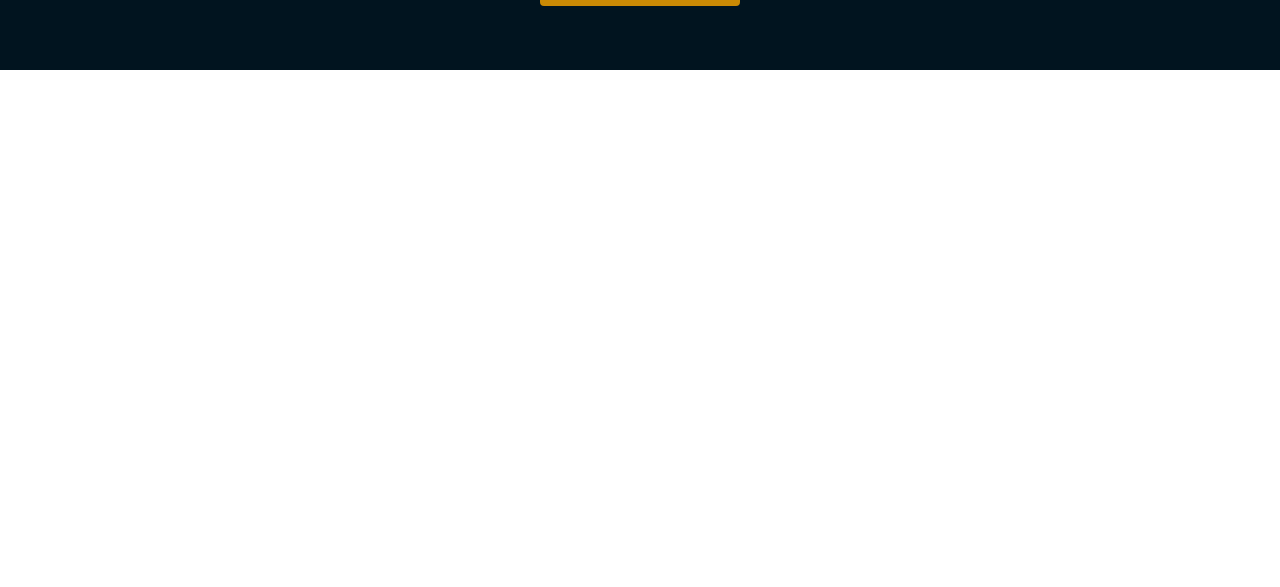
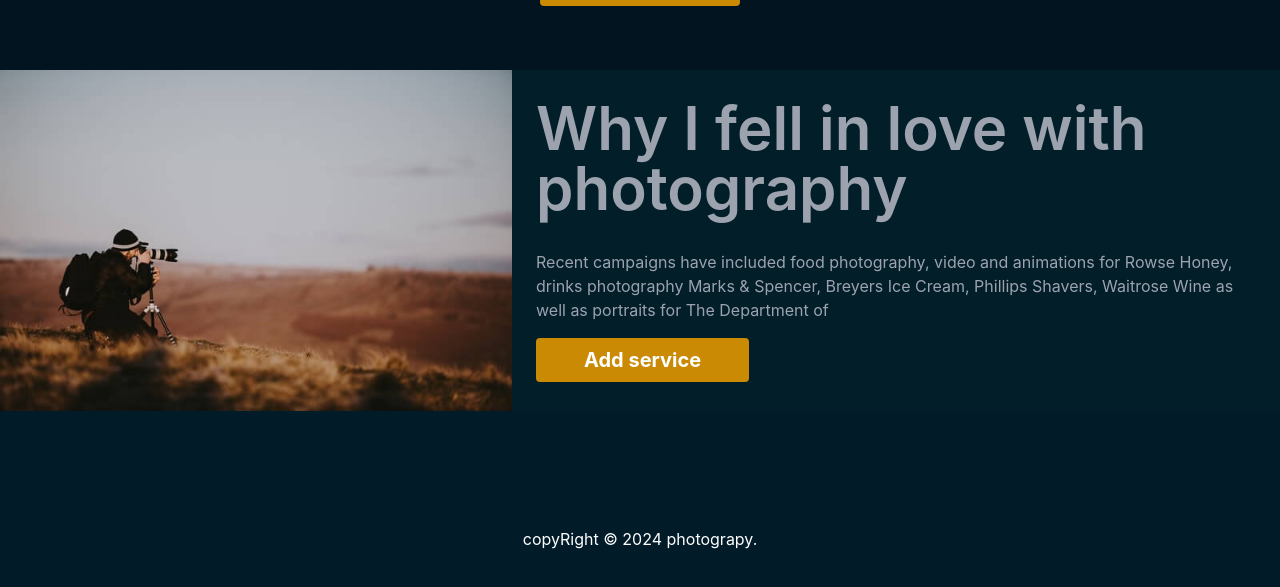
Before and after one commit to habibur420/b6a11-service-review-client-side-habibur420, a React (Create React App) app: page / in a window 1280 px wide. Shown: the part 838-1425 px from the top of the page. Before the commit the page ends 1164 px from the top, so only its background shows below. Built offline with nearby package versions, Linux system fonts and the light colour scheme; no server answers.

Commit message:
photo section added

```diff
--- a/src/Pages/Home/Home/Home.js
+++ b/src/Pages/Home/Home/Home.js
@@ -1,5 +1,6 @@
 import React from 'react';
 import { Helmet } from 'react-helmet-async';
+import Photo from '../../Photo/Photo';
 import Services from '../../Services/Services';
 import Banner from '../Banner/Banner';
 
@@ -11,6 +12,7 @@ const Home = () => {
         </Helmet>
             <Banner></Banner>
             <Services/>
+            <Photo></Photo>
         </div>
     );
 };
--- a/src/Pages/Login/Login.js
+++ b/src/Pages/Login/Login.js
@@ -30,7 +30,7 @@ const Login = () => {
 
 
                 // get jwt token here
-                fetch('http://localhost:5000/jwt', {
+                fetch('https://server-habibur420.vercel.app/jwt', {
                     method: 'POST',
                     headers: {
                         'content-type': 'application/json'
--- /dev/null
+++ b/src/Pages/Photo/Photo.js
@@ -0,0 +1,25 @@
+import React from 'react';
+import photo from '../../assets/home-img/photo.jpg'
+
+const Photo = () => {
+    return (
+        <div className='md:flex flex-row bg-[#021e29] '>
+            <div className='basis-2/5'>
+                <img src={photo} className="w-full h-full" alt="" />
+            </div>
+            <div className='basis-3/5 flex justify-center items-center'>
+                <div className='p-6 text-gray-400 '>
+                    <h1 className='lg:text-6xl md:text-5xl text-4xl font-semibold'>Why I fell in love with photography</h1>
+                    <p className='mt-8'>Recent campaigns have included food photography, video and animations for Rowse Honey, drinks photography
+                        Marks & Spencer, Breyers Ice Cream, Phillips Shavers, Waitrose Wine as well as portraits for The Department of</p>
+                    <button className='bg-yellow-600 mt-4 text-xl hover:bg-yellow-700 text-white font-bold py-2 px-12 rounded'>
+                        Add service
+                    </button>
+
+                </div>
+            </div>
+        </div>
+    );
+};
+
+export default Photo;
--- a/src/Pages/Review/AddReviw.js
+++ b/src/Pages/Review/AddReviw.js
@@ -14,7 +14,8 @@ const AddReviw = ({ id, ServiceName }) => {
         const text = form.text.value;
         const photo = user.photoURL;
 
-        console.log(ServiceName)
+        const date = new Date()
+        console.log(date)
 
         const review = {
             service: id,
@@ -25,7 +26,7 @@ const AddReviw = ({ id, ServiceName }) => {
             ServiceName,
         }
 
-        fetch(`http://localhost:5000/review`, {
+        fetch(`https://server-habibur420.vercel.app/review`, {
             method: 'POST',
             headers: {
                 'content-type': 'application/json'
--- a/src/Pages/Review/MyReview.js
+++ b/src/Pages/Review/MyReview.js
@@ -9,7 +9,7 @@ const MyReview = () => {
     const { user, logOut } = useContext(AuthContext)
 
     useEffect(() => {
-        fetch(`http://localhost:5000/review?email=${user?.email}`, {
+        fetch(`https://server-habibur420.vercel.app/my/review?email=${user?.email}`, {
             headers: {
                 authorization: `Bearer ${localStorage.getItem('photography-token')}`
             }
@@ -25,8 +25,11 @@ const MyReview = () => {
             })
     }, [user?.email, logOut])
 
+
+
+
     const handleDelete = id => {
-        fetch(`http://localhost:5000/review/${id}`, {
+        fetch(`https://server-habibur420.vercel.app/review/${id}`, {
             method: 'DELETE',
         })
             .then(res => res.json())
@@ -36,6 +39,8 @@ const MyReview = () => {
                 console.log(data)
             })
     }
+
+
 
 
     return (
@@ -56,7 +61,7 @@ const MyReview = () => {
             }
             <div className='grid lg:grid-cols-3 md:grid-cols-2 grid-cols-1 gap-8 '>
                 {
-                    reviews.map(review => <ReviewCart
+                    reviews?.map(review => <ReviewCart
                         key={review._id}
                         review={review}
                         handleDelete={handleDelete}
--- a/src/Pages/Review/UpdateReview.js
+++ b/src/Pages/Review/UpdateReview.js
@@ -11,7 +11,7 @@ const UpdateReview = () => {
 
 const handleOnSubmit = e => {
     e.preventDefault()
-    fetch(`http://localhost:5000/review/${reviews?._id}`, {
+    fetch(`https://server-habibur420.vercel.app/review/${reviews?._id}`, {
         method: 'PUT',
         headers: {
             'content-type': 'application/json'
--- a/src/Pages/Services/AddService.js
+++ b/src/Pages/Services/AddService.js
@@ -22,7 +22,7 @@ const AddService = () => {
             description
         }
 
-        fetch('http://localhost:5000/services',{
+        fetch('https://server-habibur420.vercel.app/services',{
             method: 'POST',
             headers: {
                 'content-type': 'application/json'
--- a/src/Pages/Services/AllServices.js
+++ b/src/Pages/Services/AllServices.js
@@ -5,7 +5,7 @@ import ServicesCart from './ServicesCart';
 const AllServices = () => {
     const [services, setService] = useState([]);
     useEffect(() => {
-        fetch(`http://localhost:5000/services`)
+        fetch(`https://server-habibur420.vercel.app/services`)
             .then(res => res.json())
             .then(data => setService(data))
     }, [])
--- a/src/Pages/Services/ServiceDetails.js
+++ b/src/Pages/Services/ServiceDetails.js
@@ -8,13 +8,15 @@ const ServiceDetails = () => {
     const { _id, name, img, description, price, title } = useLoaderData();
     const [reviews, setReview] = useState([]);
 
+    console.log(reviews)
+
     useEffect(() => {
-        fetch(`http://localhost:5000/review?id=${_id}`)
+        fetch(`https://server-habibur420.vercel.app/review?id=${_id}`)
             .then(res => res.json())
             .then(data => {
                 setReview(data)
             })
-    }, [_id, reviews])
+    }, [_id,])
 
 
 
@@ -47,7 +49,7 @@ const ServiceDetails = () => {
                 </div>
                 <div className='grid lg:grid-cols-3 md:grid-cols-2 grid-cols-1 gap-8 '>
                     {
-                        reviews.map(review => <Review
+                        reviews?.map(review => <Review
                             key={review._id}
                             review={review}
                         ></Review>)
--- a/src/Pages/Services/Services.js
+++ b/src/Pages/Services/Services.js
@@ -5,7 +5,7 @@ import ServicesCart from './ServicesCart';
 const Services = () => {
     const [services, setService] = useState([]);
     useEffect(() => {
-        fetch(`http://localhost:5000/services?size=3`)
+        fetch(`https://server-habibur420.vercel.app/services?size=3`)
             .then(res => res.json())
             .then(data => setService(data))
     }, []);
--- a/src/Routes/Routes/Routes.js
+++ b/src/Routes/Routes/Routes.js
@@ -34,7 +34,7 @@ export const router = createBrowserRouter([
             {
                 path: 'service/details/:id',
                 element: <ServiceDetails />,
-                loader: ({ params }) => fetch(`http://localhost:5000/service/${params.id}`)
+                loader: ({ params }) => fetch(`https://server-habibur420.vercel.app/service/${params.id}`)
             },
             {
                 path: 'add/service',
@@ -48,7 +48,7 @@ export const router = createBrowserRouter([
             {
                 path: '/review/update/:id',
                 element: <UpdateReview />,
-                loader: ({params}) => fetch(`http://localhost:5000/review/${params.id}`)
+                loader: ({params}) => fetch(`https://server-habibur420.vercel.app/review/${params.id}`)
             }
 
 
--- a/src/Shared/Footer/Footer.js
+++ b/src/Shared/Footer/Footer.js
@@ -2,8 +2,8 @@ import React from 'react';
 
 const Footer = () => {
     return (
-        <div className='h-64'>
-
+        <div className='h-64 bg-[#021b29] text-white flex justify-center items-center'>
+            <p>copyRight © 2024 photograpy.</p>
         </div>
     );
 };
```
Also changed, not shown: src/assets/home-img/photo.jpg (added), src/assets/home-img/photo2.jpg (added).
